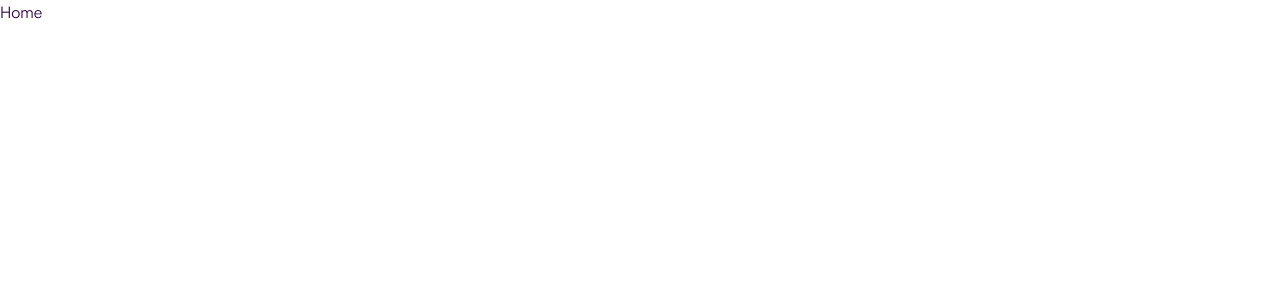
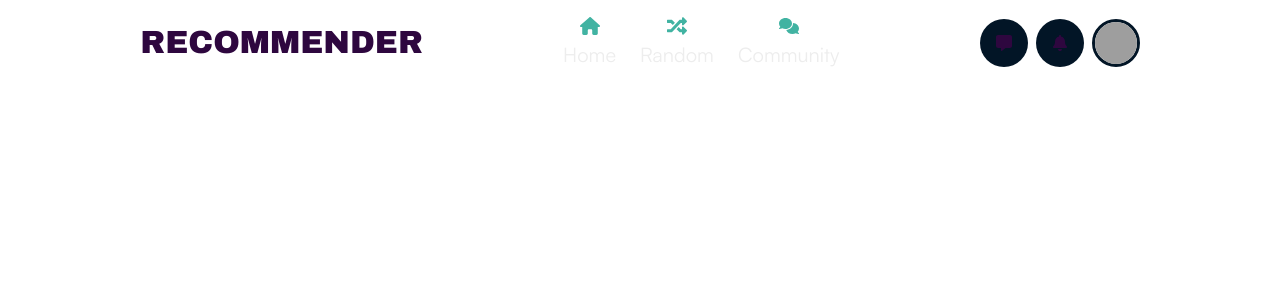
Before and after one commit to sanskarchoudhry/app-website, a Next.js app: page /home in a window 1280 px wide. Shown: the top 300 px of the page. Built offline with nearby package versions, Linux system fonts and the light colour scheme; grey boxes are pictures that could not be loaded.

Commit message:
navbar added for other pages of website

```diff
--- a/components/Navbar.tsx
+++ b/components/Navbar.tsx
@@ -1,27 +1,95 @@
-import React from "react";
+"use client";
+import React, { useState } from "react";
 import Link from "next/link";
 import { MenuItems, menuItems } from "../public/json_data";
+import { FaMessage, FaBell, FaHouse, FaComments } from "react-icons/fa6";
+import { FaRandom } from "react-icons/fa";
+import Image from "next/image";
 
 function Navbar() {
+  const [showProfileDropDown, setShowProfileDropdown] =
+    useState<boolean>(false);
+  const [showNotificationDropDown, setShowNotificationDropdown] =
+    useState<boolean>(false);
+
   return (
-    <nav className=" flex backdrop-blur-sm w-full justify-center items-center fixed top-0 z-50 py-8">
+    <nav className=" flex backdrop-blur-sm w-full items-center justify-evenly fixed top-0 z-50 py-4">
+      <div className=" text-32 font-archivoBlack-regular">RECOMMENDER</div>
+
       <ul className=" flex gap-24">
-        {menuItems.map((menuItem: MenuItems, index: number) => {
-          return (
-            <li
-              key={index}
-              className="hover:scale-110 active:scale-100 transition-transform"
-            >
-              <Link
-                href={menuItem.menuLink}
-                className="text-20 font-satoshi-bold "
-              >
-                {menuItem.menuTitle}
-              </Link>
-            </li>
-          );
-        })}
+        <li className=" flex gap-4 flex-col items-center text-20 text-light-blue-primary">
+          <FaHouse />
+          <Link
+            href={""}
+            className="text-20 font-satoshi-regular hover:text-light-blue-primary text-white-primary"
+          >
+            Home
+          </Link>
+        </li>
+        <li className=" flex gap-4 flex-col items-center text-20 text-light-blue-primary">
+          <FaRandom />
+          <Link
+            href={"/movie/movie_id"}
+            className="text-20 font-satoshi-regular hover:text-light-blue-primary text-white-primary"
+          >
+            Random
+          </Link>
+        </li>
+        <li className=" flex gap-4 flex-col items-center text-20 text-light-blue-primary">
+          <FaComments />
+          <Link
+            href={"/community/posts"}
+            className="text-20 font-satoshi-regular hover:text-light-blue-primary text-white-primary"
+          >
+            Community
+          </Link>
+        </li>
       </ul>
+      <div>
+        {/* <button className=" bg-button-primary-blue px-4 py-2 hover:bg-button-secondary-blue text-20 font-satoshi-bold hover:scale-105 active:scale-100 transition-transform">
+          Log in
+        </button> */}
+        <div className=" flex gap-8 items-center">
+          <Link
+            href={""}
+            className=" bg-bg-secondary h-[3rem] w-[3rem] flex justify-center items-center rounded-full"
+          >
+            <FaMessage />
+          </Link>
+          <Link
+            href={""}
+            className="  bg-bg-secondary h-[3rem] w-[3rem] flex justify-center items-center rounded-full relative"
+            onClick={() => {
+              setShowNotificationDropdown(!showNotificationDropDown);
+              if (showProfileDropDown) setShowProfileDropdown(false);
+            }}
+          >
+            <FaBell />
+            {showNotificationDropDown && (
+              <div className=" absolute w-[15rem] h-[20rem] bg-bg-secondary border-grey-primary border-opacity-30 rounded-[12px] border translate-y-[12rem] right-0"></div>
+            )}
+          </Link>
+          <Link
+            href={""}
+            className="relative flex gap-8 items-center"
+            onClick={() => {
+              setShowProfileDropdown(!showProfileDropDown);
+              if (showNotificationDropDown) setShowNotificationDropdown(false);
+            }}
+          >
+            <Image
+              src={"/test.jpg"}
+              alt="user-profile-pic"
+              width={6720}
+              height={4480}
+              className=" h-[3rem] w-[3rem] object-cover rounded-full border-[3px] border-bg-secondary"
+            />
+            {showProfileDropDown && (
+              <div className=" absolute w-[15rem] h-[20rem] bg-bg-secondary border-grey-primary border-opacity-30 rounded-[12px] border translate-y-[12rem] right-0"></div>
+            )}
+          </Link>
+        </div>
+      </div>
     </nav>
   );
 }
--- a/components/TrendingCard.tsx
+++ b/components/TrendingCard.tsx
@@ -1,7 +1,7 @@
 import Image from "next/image";
-import { postsData } from "../public/json_data";
+import { PostsData } from "../public/json_data";
 
-export default function TrendingCard(postData: postsData) {
+export default function TrendingCard(postData: PostsData) {
   return (
     <div className=" bg-grey-secondary bg-opacity-10 rounded-md p-4 gap-8 flex flex-col cursor-pointer">
       <div className="flex justify-between">
--- a/components/TrendingMovieCard.tsx
+++ b/components/TrendingMovieCard.tsx
@@ -1,14 +1,14 @@
 import Image from "next/image";
-import { trendingMoviesData } from "../public/json_data";
+import { TrendingMoviesData } from "../public/json_data";
 
-export default function TrendingMovieCard(data: trendingMoviesData) {
+export default function TrendingMovieCard(data: TrendingMoviesData) {
   return (
     <div className=" flex flex-col gap-8 items-center relative">
       <Image
         src={data.imagePath}
         alt="movie-poster"
-        height={100}
-        width={100}
+        height={4024}
+        width={6048}
         className=" w-[14rem] h-[18rem] object-cover"
       />
       <p className=" text-20 text-white-primary">{data.title}</p>
--- a/src/app/(website)/home/page.tsx
+++ b/src/app/(website)/home/page.tsx
@@ -1,5 +1,10 @@
 import React from "react";
+import Navbar from "../../../../components/Navbar";
 
 export default function Page() {
-  return <main>Home</main>;
+  return (
+    <main>
+      <Navbar />
+    </main>
+  );
 }
--- a/src/app/page.tsx
+++ b/src/app/page.tsx
@@ -1,16 +1,44 @@
 // import Link from "next/link";
 import Image from "next/image";
 import TrendingCard from "../../components/TrendingCard";
-import { postsData, website_info_data } from "../../public/json_data";
+import {
+  menuItems,
+  MenuItems,
+  postsData,
+  website_info_data,
+} from "../../public/json_data";
 import Footer from "../../components/Footer";
 import MovieSlider from "../../components/MovieSlider";
-import Navbar from "../../components/Navbar";
+// import Navbar from "../../components/Navbar";
+import Link from "next/link";
 // import SearchBox from "../../public/components/SearchBox";
 
 export default function Page() {
   return (
     <main className="flex flex-col overflow-x-hidden items-center justify-center">
-      <Navbar />
+      <nav className=" flex backdrop-blur-sm w-full justify-between items-center fixed top-0 z-50 py-4 px-20">
+        <div>
+          <h1 className=" text-32 font-archivoBlack-regular">RECOMMENDER</h1>
+        </div>
+        <ul className=" flex gap-24">
+          {menuItems.map((menuItem: MenuItems, index: number) => {
+            return (
+              <li
+                key={index}
+                className="hover:scale-110 active:scale-100 transition-transform"
+              >
+                <Link
+                  href={menuItem.menuLink}
+                  className="text-20 font-satoshi-bold "
+                >
+                  {menuItem.menuTitle}
+                </Link>
+              </li>
+            );
+          })}
+        </ul>
+        <button className=" rounded-[10px] text-20 ">Sign in</button>
+      </nav>
       <section className="relative flex h-screen w-screen">
         <Image
           height={911}
```
Also changed, not shown: public/json_data/index.ts (+14 -6 lines).
